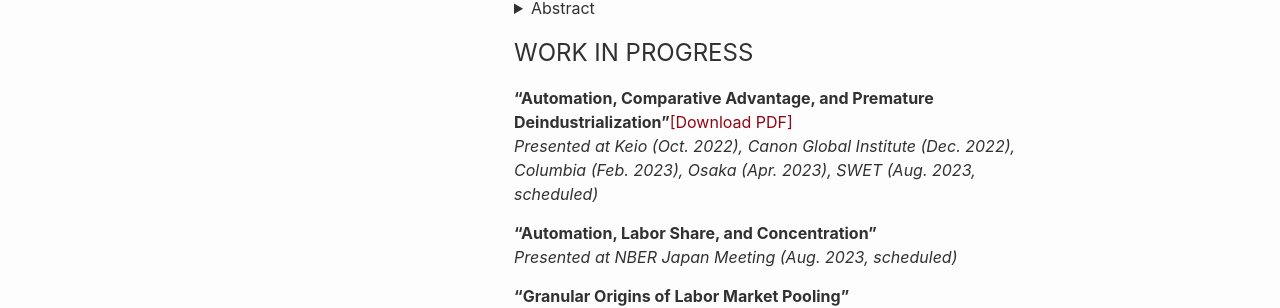
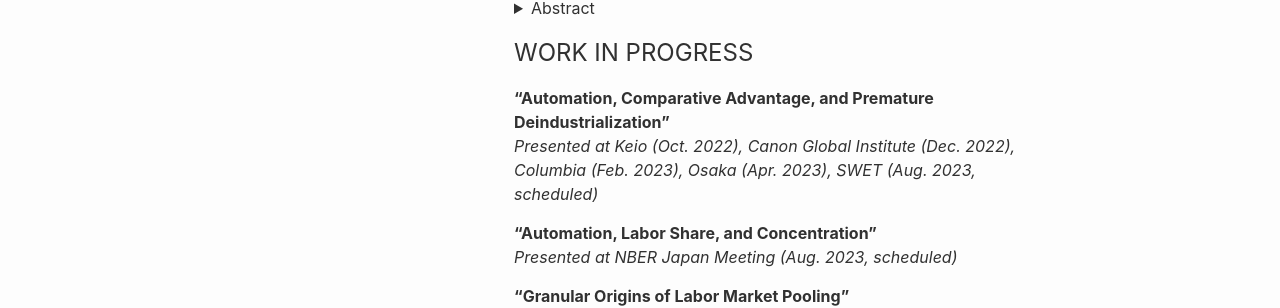
Before and after one commit to shinnkikuchi/shinnkikuchi.github.io, a Jekyll site: the page built from index.md, in a window 1280 px wide. Shown: the part 511-819 px from the top of the page. Built offline with Jekyll 4.4.1, drawn with Linux system fonts in a browser that asks for light colours.

Commit message:
Revert "Update index.md"
This reverts commit bcf7a433a9565ae357ae4bb3bbaf78c696193292.

```diff
--- a/index.md
+++ b/index.md
@@ -35,7 +35,7 @@ with <a href="https://sites.google.com/site/sagirikitao/home" target="_blank">Sa
 
 ## WORK IN PROGRESS
 
-**"Automation, Comparative Advantage, and Premature Deindustrialization"**<a href="/files/research/KIKUCHI-trade_automation.pdf" target="_blank">[Download PDF]</a><br>
+**"Automation, Comparative Advantage, and Premature Deindustrialization"**<br>
 *Presented at Keio (Oct. 2022), Canon Global Institute (Dec. 2022), Columbia (Feb. 2023), Osaka (Apr. 2023), SWET (Aug. 2023, scheduled)*<br>
 
 **"Automation, Labor Share, and Concentration"** <br>
```
